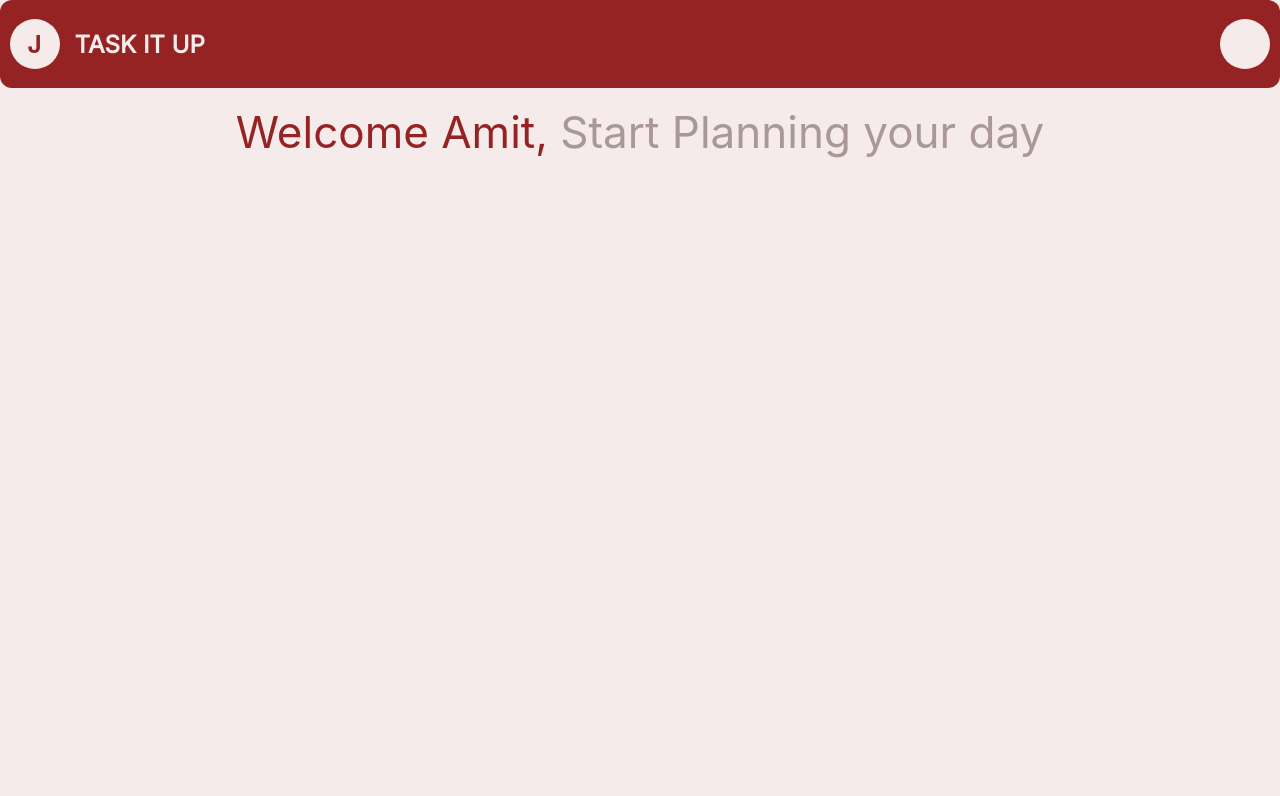
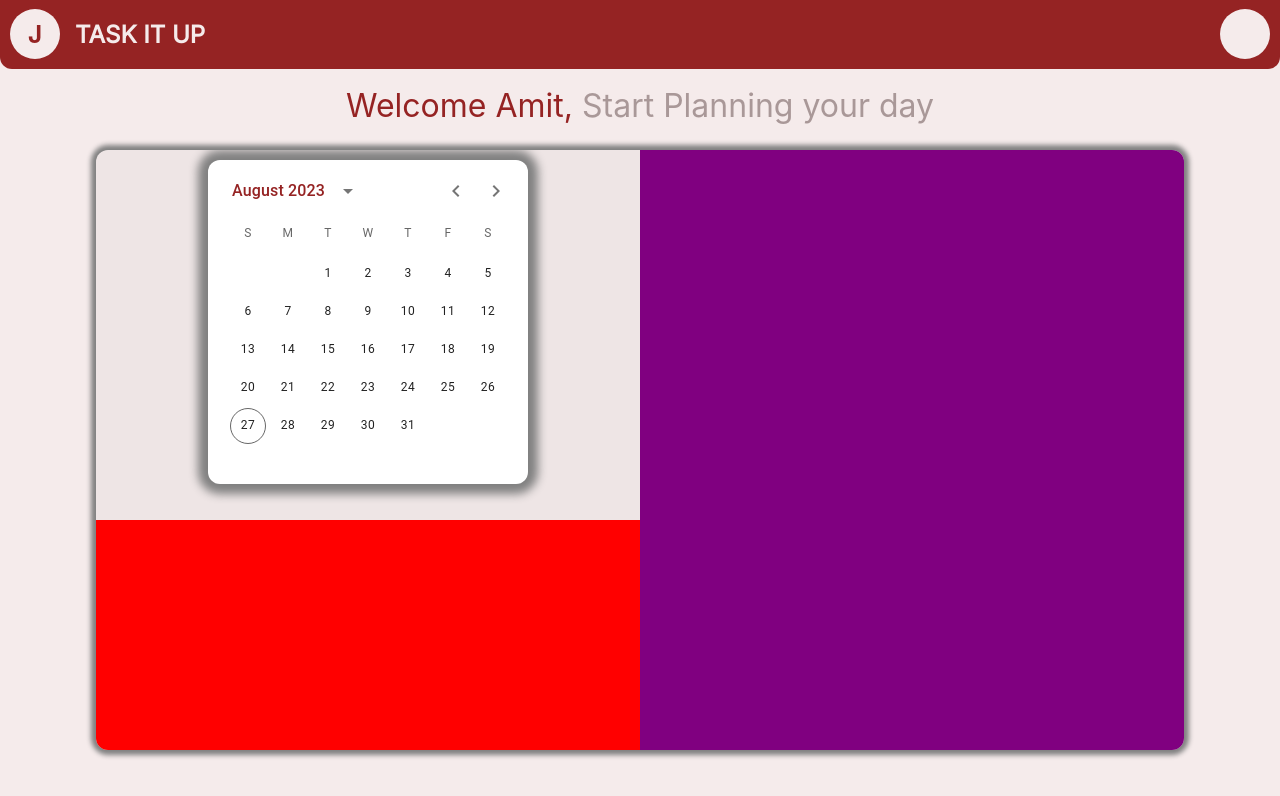
Before and after one commit to amitsuman46/todoApp, a React (Create React App) app: page / in a window 1280 px wide. Shown: the top 796 px of the page. Built offline with nearby package versions, Linux system fonts and the light colour scheme.

Commit message:
Day 2 - Calendar added

```diff
--- a/package.json
+++ b/package.json
@@ -4,9 +4,14 @@
   "version": "0.1.0",
   "private": true,
   "dependencies": {
+    "@emotion/react": "^11.11.1",
+    "@emotion/styled": "^11.11.0",
+    "@mui/material": "^5.14.7",
+    "@mui/x-date-pickers": "^6.12.1",
     "@testing-library/jest-dom": "^5.17.0",
     "@testing-library/react": "^13.4.0",
     "@testing-library/user-event": "^13.5.0",
+    "dayjs": "^1.11.9",
     "react": "^18.2.0",
     "react-dom": "^18.2.0",
     "react-scripts": "5.0.1",
--- a/src/App.js
+++ b/src/App.js
@@ -1,13 +1,25 @@
 import Navbar from './Components/Navbar'
 import './App.css';
-import {MainDIV} from './Common/CommonComponents';
+import {MainDIV, TaskContainer} from './Common/CommonComponents';
 import Heading from './Components/Heading';
+import BasicDateCalendar from './Components/Calendar';
 function App() {
   return (
     <>
     <MainDIV>
          <Navbar userName="John Doe" />
          <Heading/>
+         <TaskContainer>
+          <div className={"left"} style={{width:'50%',height:'100%'}}>
+            <div className='calendar' style={{width:'100%',height:'60%'}}>
+              <BasicDateCalendar/>
+            </div>
+            <div className='addTask' style={{width:'100%',height:'40%',background:'red'}}></div>
+          </div>
+          <div className={"right"} style={{width:'50%',height:'100%',background:'purple'}}>
+
+          </div>
+         </TaskContainer>
     </MainDIV>
 
     </>
--- a/src/Common/CommonComponents.js
+++ b/src/Common/CommonComponents.js
@@ -6,11 +6,8 @@ color: white;
 display: flex;
 justify-content: space-between;
 align-items: center;
-padding: 0.6rem;
-padding-top: 0.3 rem;
-padding-bottom: 0.3 rem;
-border-radius: 12px;
-
+padding: 0;
+border-radius: 0 0 12px 12px;
 `;
 
 export const UserCircle = styled.div`
@@ -24,6 +21,7 @@ export const UserCircle = styled.div`
   font-size: 1.5rem;
   font-weight: bold;
   color: #952323;
+  margin-left:10px
 `;
 
 
@@ -44,6 +42,7 @@ export const UserProfile = styled.div`
   font-size: 1.5rem;
   font-weight: bold;
   color: #952323;
+  margin-right:10px;
 `;
 
 export const MainDIV = styled.div`
@@ -51,3 +50,15 @@ export const MainDIV = styled.div`
     color: #952323;
     height: 100vh;
 `;
+
+export const TaskContainer = styled.div`
+background-color: #EEE5E5;
+height: 75%;
+width: 85%;
+box-shadow: 0px 0px 5px 5px gray;
+border-radius:12px;
+margin:auto;
+margin-top:25px;
+display:flex;
+overflow:hidden;
+`;
--- /dev/null
+++ b/src/Components/Calendar.js
@@ -0,0 +1,12 @@
+import * as React from 'react';
+import { LocalizationProvider } from '@mui/x-date-pickers/LocalizationProvider';
+import { AdapterDayjs } from '@mui/x-date-pickers/AdapterDayjs';
+import { DateCalendar } from '@mui/x-date-pickers/DateCalendar';
+
+export default function BasicDateCalendar() {
+  return (
+    <LocalizationProvider dateAdapter={AdapterDayjs}>
+      <DateCalendar sx={{boxShadow:"0px 0px 10px 10px gray", height:'90%',marginTop:'10px',borderRadius:'12px',background:'#FFFFFF'}} />
+    </LocalizationProvider>
+  );
+}
--- a/src/Components/Heading.js
+++ b/src/Components/Heading.js
@@ -3,7 +3,7 @@ import React from 'react'
 const Heading = () => {
   return (
     <>
-    <div style={{textAlign:"center", fontSize:"44px", marginTop:"17px"}}>
+    <div style={{textAlign:"center", fontSize:"32px", marginTop:"17px"}}>
     <span style={{color: "#952323"}}>Welcome Amit, </span>
     <span style={{color: "#A99898"}}>Start Planning your day</span>
     </div>
```
Also changed, not shown: 1 other file (tests, documents, lock files or other folders).
